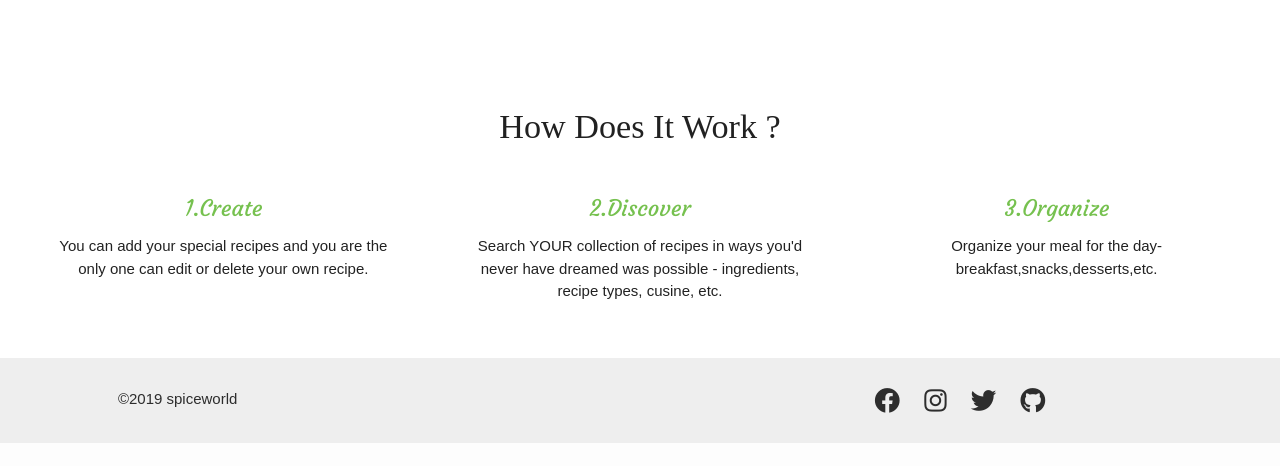
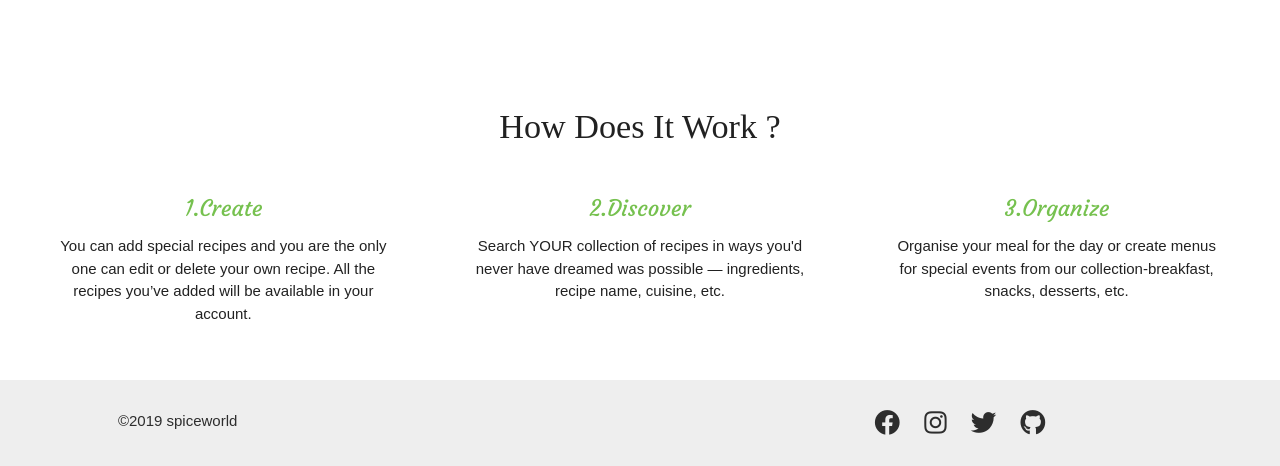
Before and after one commit to stephyraju/spiceworld, a Flask app: page / in a window 1280 px wide. Shown: the part 1013-1479 px from the top of the page. Before the commit the page ends 1456 px from the top, so only its background shows below. Run offline with Flask 2, Linux system fonts and the light colour scheme; data that the repository does not hold is empty; some libraries are stand-ins or nearby versions.

Commit message:
Description modified

```diff
--- a/templates/index.html
+++ b/templates/index.html
@@ -105,15 +105,18 @@
         </div>
         <div class="col s12 m4 content">
             <h5>1.Create</h5>
-            <p>You can add your special recipes and you are the only one can edit or delete your own recipe.</p>
+            <p>You can add special recipes and you are the only one can edit or delete your own recipe. All the recipes you’ve added will be available in your account.
+</p>
         </div>
         <div class="col s12 m4 content">
             <h5>2.Discover</h5>
-            <p>Search YOUR collection of recipes in ways you'd never have dreamed was possible - ingredients, recipe types, cusine, etc. </p>
+            <p>Search YOUR collection of recipes in ways you'd never have dreamed was possible — ingredients, recipe name, cuisine, etc.
+ </p>
         </div>
         <div class="col s12 m4 content">
             <h5>3.Organize</h5>
-            <p>Organize your meal for the day-breakfast,snacks,desserts,etc. </p>
+            <p>Organise your meal for the day or create menus for special events from our collection-breakfast, snacks, desserts, etc.
+ </p>
         </div>
     </div>
 </section>
```
